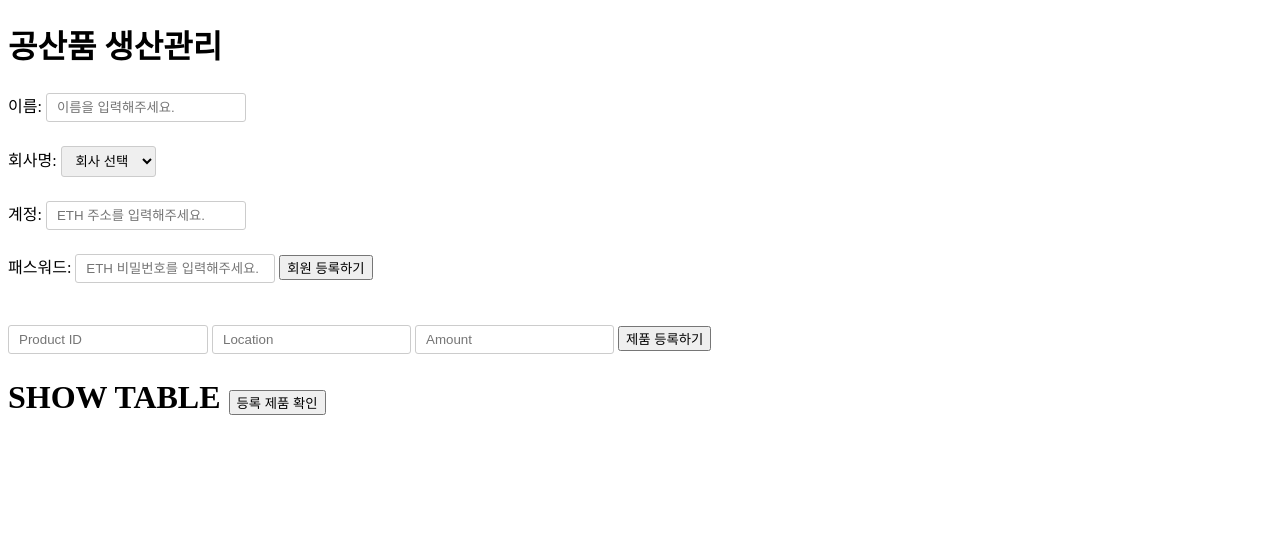
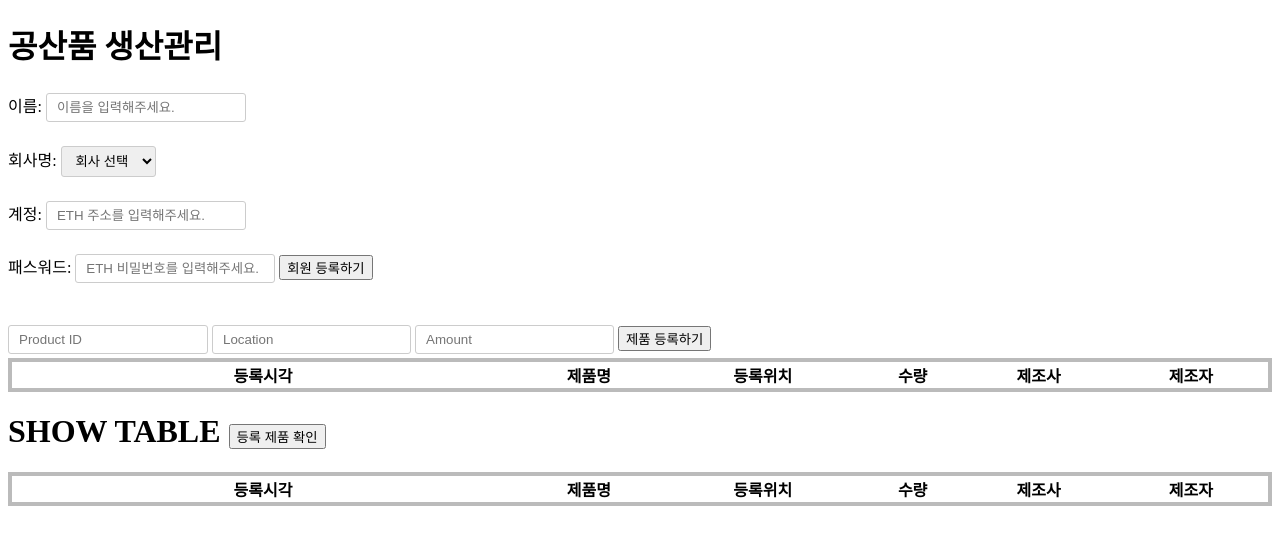
Before and after one commit to lagoon9024/soliditypractice, a plain HTML site: page custom_product/index.html in a window 1280 px wide. Drawn offline with nearby package versions, Linux system fonts and the light colour scheme; no server answers.

Commit message:
Update index.html

```diff
--- a/custom_product/index.html
+++ b/custom_product/index.html
@@ -57,17 +57,21 @@
       <input type="text" id="pronumber" placeholder="Amount" value="" />
 
       <button onClick="addProduct()">제품 등록하기</button>
-      <table style="width:100%" id="table2"></table>
-
-
     </div>
-    <table style="width:100%" id="table2"></table>
+    <table style="width:100%" id="table2">
+    <thead><th style="width:40%">등록시각</th><th>제품명</th><th>등록위치</th><th>수량</th><th>제조사</th><th>제조자</th>
+    </thead>
+    <tbody id="body2"></tbody>
+    </table>
     <p></p>
     <p></p>
     <p></p>
     <h1>SHOW TABLE
     <button onClick="showList()">등록 제품 확인</button></h1>
-    <table style="width:100%" id="table1"></table>
+    <table style="width:100%" id="table1">
+    <thead><th style="width:40%">등록시각</th><th>제품명</th><th>등록위치</th><th>수량</th><th>제조사</th><th>제조자</th>
+    </thead>
+    <tbody id="body1"></tbody></table>
 
 
     <script src="https://ajax.googleapis.com/ajax/libs/jquery/3.3.1/jquery.min.js"></script>
```
